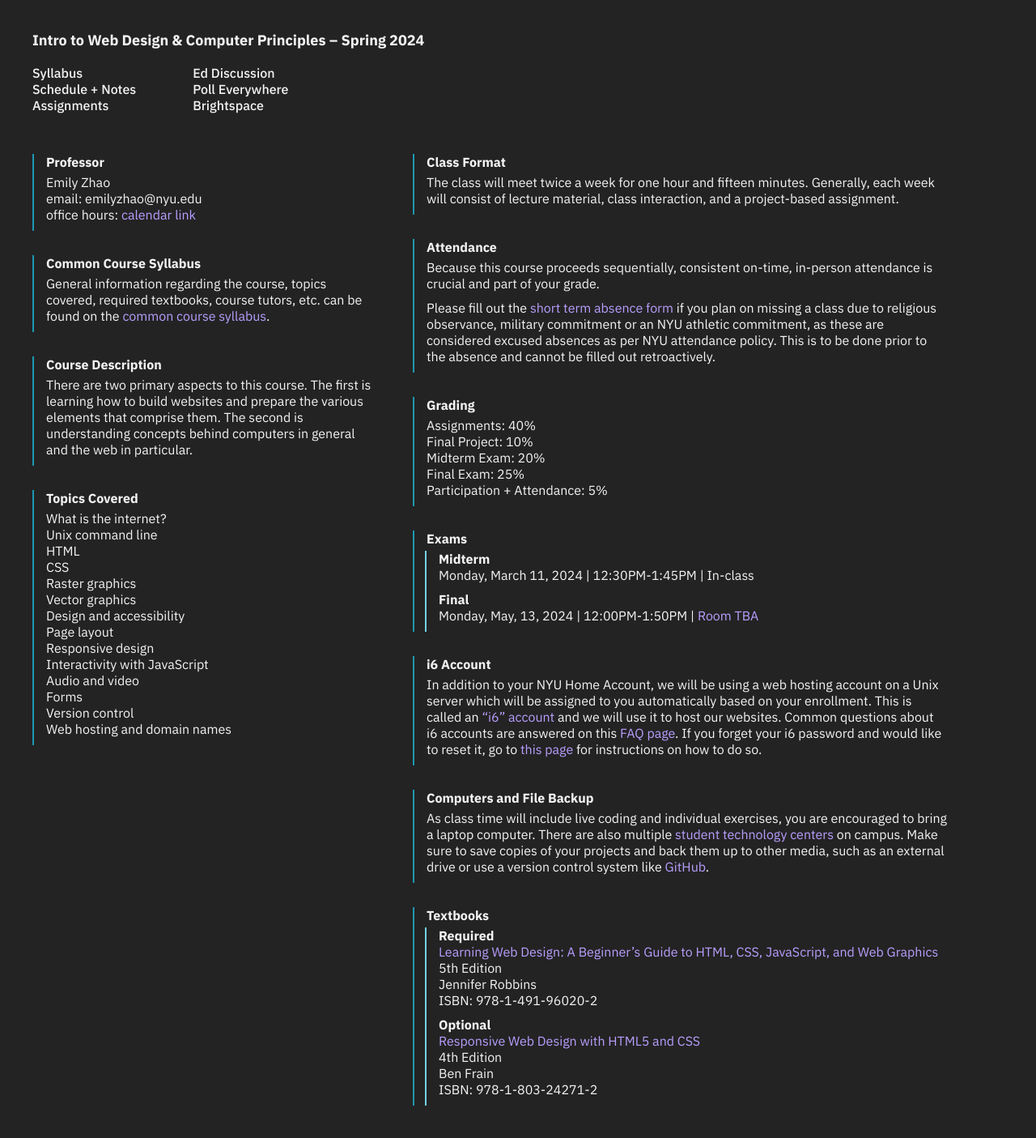
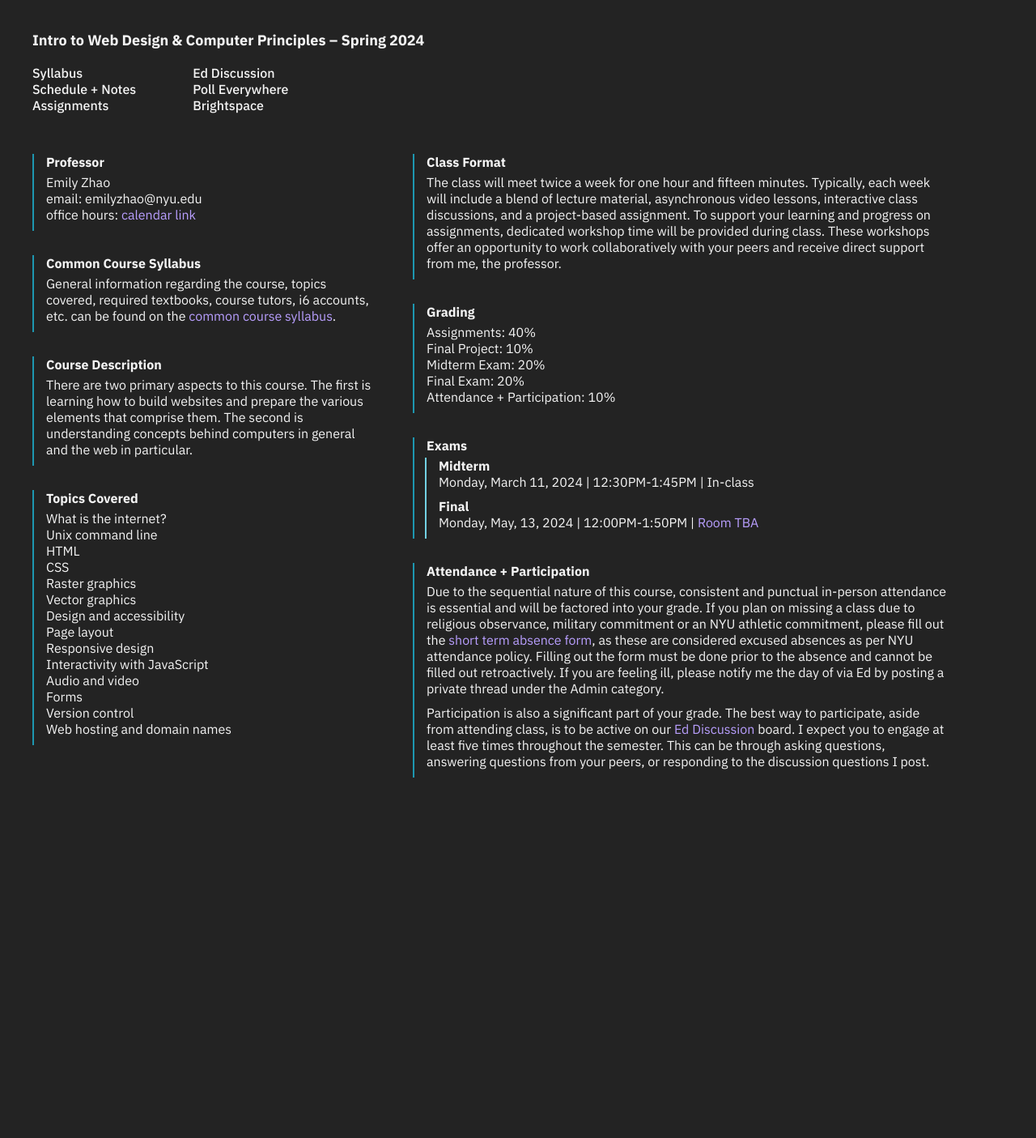
Before and after one commit to emilydidthis/CSCI-UA.0004-Spring24, a Jekyll site: the page built from index.markdown, in a window 1280 px wide. Shown: the whole page at 81% size. Built offline with Jekyll 4.4.1, drawn with Linux system fonts in a browser that asks for light colours; after the commit the page ends 1000 px from its top, so only the background shows below that.

Commit message:
added attendence and participation policies

```diff
--- a/index.markdown
+++ b/index.markdown
@@ -54,19 +43,14 @@
 
 <div class="column-2" markdown="1">
 ## Class Format
-The class will meet twice a week for one hour and fifteen minutes. Generally, each week will consist of lecture material, class interaction, and a project-based assignment.
-
-## Attendance
-Because this course proceeds sequentially, consistent on-time, in-person attendance is crucial and part of your grade.
-
-Please fill out the [short term absence form](https://docs.google.com/forms/d/e/1FAIpQLScLLgGz71_02_Oq2bVUdqpt1Vr3j3j2Y60HghS7h7DdvVv1zw/viewform) if you plan on missing a class due to religious observance, military commitment or an NYU athletic commitment, as these are considered excused absences as per NYU attendance policy. This is to be done prior to the absence and cannot be filled out retroactively.
+The class will meet twice a week for one hour and fifteen minutes. Typically, each week will include a blend of lecture material, asynchronous video lessons, interactive class discussions, and a project-based assignment. To support your learning and progress on assignments, dedicated workshop time will be provided during class. These workshops offer an opportunity to work collaboratively with your peers and receive direct support from me, the professor.
 
 ## Grading
 Assignments: 40%
 Final Project: 10%
 Midterm Exam: 20%
-Final Exam: 25%
-Participation + Attendance: 5%
+Final Exam: 20%
+Attendance + Participation: 10%
 
 ## Exams
 ### Midterm
@@ -74,7 +58,13 @@
 ### Final
 Monday, May, 13, 2024 | 12:00PM-1:50PM | [Room TBA](https://cs.nyu.edu/dynamic/courses/exams/?semester=fall_2023&level=UA)
 
-## i6 Account
+## Attendance + Participation
+Due to the sequential nature of this course, consistent and punctual in-person attendance is essential and will be factored into your grade. If you plan on missing a class due to religious observance, military commitment or an NYU athletic commitment, please fill out the [short term absence form](https://docs.google.com/forms/d/e/1FAIpQLScLLgGz71_02_Oq2bVUdqpt1Vr3j3j2Y60HghS7h7DdvVv1zw/viewform), as these are considered excused absences as per NYU attendance policy. Filling out the form must be done prior to the absence and cannot be filled out retroactively. If you are feeling ill, please notify me the day of via Ed by posting a private thread under the Admin category.
+
+Participation is also a significant part of your grade. The best way to participate, aside from attending class, is to be active on our [Ed Discussion]({{ site.ed }}) board. I expect you to engage at least five times throughout the semester. This can be through asking questions, answering questions from your peers, or responding to the discussion questions I post.
+
+
+<!-- ## i6 Account
 In addition to your NYU Home Account, we will be using a web hosting account on a Unix server which will be assigned to you automatically based on your enrollment. This is called an [“i6” account](https://cims.nyu.edu/webapps/content/systems/resources/i6) and we will use it to host our websites. Common questions about i6 accounts are answered on this [FAQ page](https://cims.nyu.edu/webapps/content/systems/resources/i6/faq). If you forget your i6 password and would like to reset it, go to [this page](https://cims.nyu.edu/webapps/content/systems/resources/i6/resetpassword) for instructions on how to do so.
 
 ## Computers and File Backup
@@ -93,6 +83,6 @@
 4th Edition
 Ben Frain
 ISBN: 978-1-803-24271-2
-</div>
+</div> -->
 
 </div>
```
Also changed, not shown: other parts of index.markdown (+1 -12 lines).
